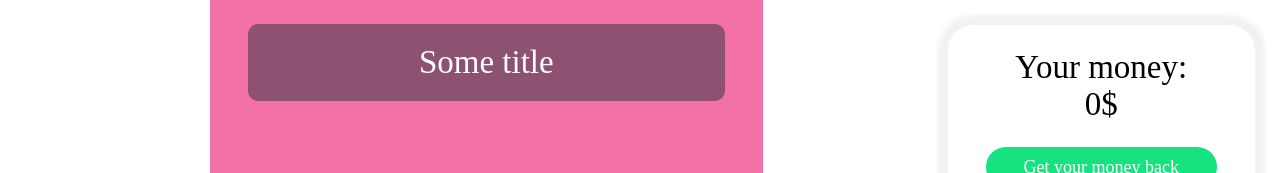
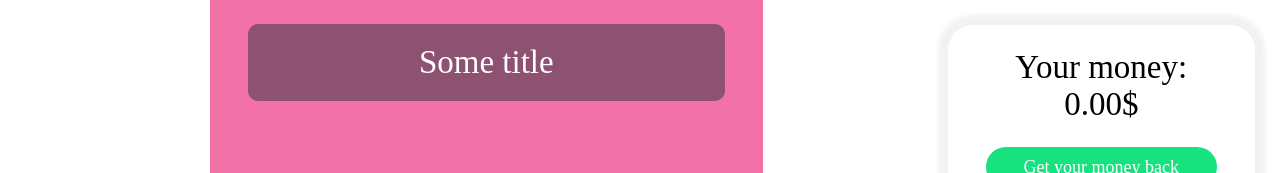
Before and after one commit to AmenCHW/vending-machine, a React (Create React App) app: page / in a window 1280 px wide. Shown: the top 173 px of the page. Built offline with nearby package versions, Linux system fonts and the light colour scheme; a web font is replaced by a local one.

Commit message:
dev; HomePayments inf number update

```diff
--- a/src/components/HomePayments/HomePayments.tsx
+++ b/src/components/HomePayments/HomePayments.tsx
@@ -11,7 +11,7 @@ export const HomePayments = () => {
   return (
     <aside className="home-payments">
       <article className="payments-main">
-        <p className="payments-current">Your money:<br/>{cash}$</p>
+        <p className="payments-current">Your money:<br/>{cash.toFixed(2)}$</p>
         <BackButton />
       </article>
       <div className="payments-coins">
```
